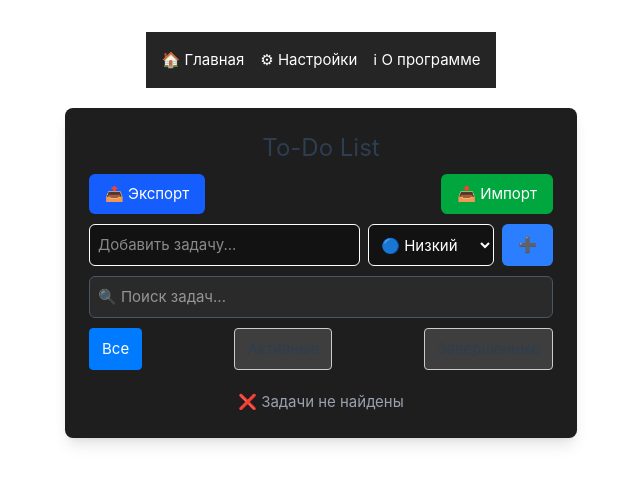
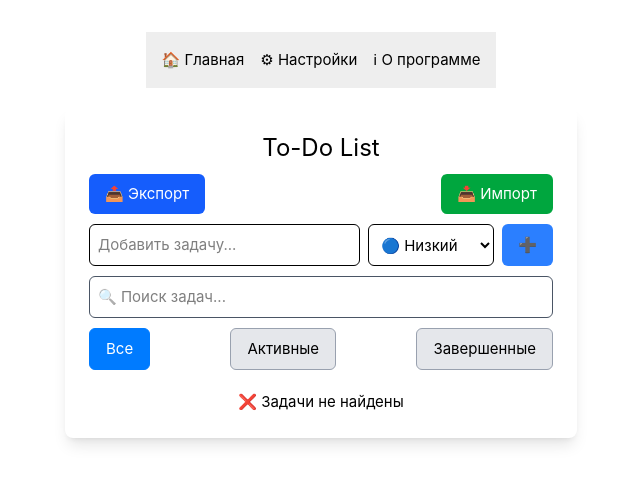
Before and after one commit to sobol4156/super-to-do-list, a Vue app: page / in a window 1280 px wide. Shown: the top 484 px of the page, without its empty margins (319-959 px from the left). Built offline with nearby package versions, Linux system fonts and the light colour scheme; the HTML template or start-up script is replaced by a standard one.

Commit message:
feat: added white and dark theme

```diff
--- a/src/App.vue
+++ b/src/App.vue
@@ -3,10 +3,10 @@ import { RouterView, RouterLink } from 'vue-router'
 </script>
 
 <template>
-  <nav class="flex justify-center gap-4 p-4 bg-[#252525]">
-    <RouterLink to="/" class="text-white hover:underline">🏠 Главная</RouterLink>
-    <RouterLink to="/settings" class="text-white hover:underline">⚙ Настройки</RouterLink>
-    <RouterLink to="/about" class="text-white hover:underline">ℹ О программе</RouterLink>
+  <nav class="flex justify-center gap-4 p-4 bg-[#eee] dark:bg-[#252525] ">
+    <RouterLink to="/" class="text-[#000] hover:underline dark:text-white">🏠 Главная</RouterLink>
+    <RouterLink to="/settings" class="text-[#000] hover:underline dark:text-white">⚙ Настройки</RouterLink>
+    <RouterLink to="/about" class="text-[#000] hover:underline dark:text-white">ℹ О программе</RouterLink>
   </nav>
   <RouterView />
 </template>
--- a/src/assets/base.css
+++ b/src/assets/base.css
@@ -1,54 +1,4 @@
 /* color palette from <https://github.com/vuejs/theme> */
-:root {
-  --vt-c-white: #ffffff;
-  --vt-c-white-soft: #f8f8f8;
-  --vt-c-white-mute: #f2f2f2;
-
-  --vt-c-black: #181818;
-  --vt-c-black-soft: #222222;
-  --vt-c-black-mute: #282828;
-
-  --vt-c-indigo: #2c3e50;
-
-  --vt-c-divider-light-1: rgba(60, 60, 60, 0.29);
-  --vt-c-divider-light-2: rgba(60, 60, 60, 0.12);
-  --vt-c-divider-dark-1: rgba(84, 84, 84, 0.65);
-  --vt-c-divider-dark-2: rgba(84, 84, 84, 0.48);
-
-  --vt-c-text-light-1: var(--vt-c-indigo);
-  --vt-c-text-light-2: rgba(60, 60, 60, 0.66);
-  --vt-c-text-dark-1: var(--vt-c-white);
-  --vt-c-text-dark-2: rgba(235, 235, 235, 0.64);
-}
-
-/* semantic color variables for this project */
-:root {
-  --color-background: var(--vt-c-white);
-  --color-background-soft: var(--vt-c-white-soft);
-  --color-background-mute: var(--vt-c-white-mute);
-
-  --color-border: var(--vt-c-divider-light-2);
-  --color-border-hover: var(--vt-c-divider-light-1);
-
-  --color-heading: var(--vt-c-text-light-1);
-  --color-text: var(--vt-c-text-light-1);
-
-  --section-gap: 160px;
-}
-
-@media (prefers-color-scheme: dark) {
-  :root {
-    --color-background: var(--vt-c-black);
-    --color-background-soft: var(--vt-c-black-soft);
-    --color-background-mute: var(--vt-c-black-mute);
-
-    --color-border: var(--vt-c-divider-dark-2);
-    --color-border-hover: var(--vt-c-divider-dark-1);
-
-    --color-heading: var(--vt-c-text-dark-1);
-    --color-text: var(--vt-c-text-dark-2);
-  }
-}
 
 *,
 *::before,
@@ -60,11 +10,10 @@
 
 body {
   min-height: 100vh;
-  color: var(--color-text);
-  background: var(--color-background);
+  background-color: white;
   transition:
-    color 0.5s,
-    background-color 0.5s;
+    color 0.3s,
+    background-color 0.3s;
   line-height: 1.6;
   font-family:
     Inter,
@@ -84,3 +33,7 @@ body {
   -webkit-font-smoothing: antialiased;
   -moz-osx-font-smoothing: grayscale;
 }
+html.dark body {
+    background-color: #181818;
+
+}
--- a/src/assets/main.css
+++ b/src/assets/main.css
@@ -1,5 +1,6 @@
 @import 'tailwindcss';
 @import './base.css';
+@custom-variant dark (&:where(.dark, .dark *));
 
 #app {
   padding: 2rem;
--- a/src/components/TaskFilters.vue
+++ b/src/components/TaskFilters.vue
@@ -4,33 +4,49 @@ const filter = defineModel<'all' | 'active' | 'completed'>()
 
 <template>
   <div class="filter-buttons flex justify-between mb-4">
-    <button @click="filter = 'all'" :class="{ active: filter === 'all' }">Все</button>
-    <button @click="filter = 'active'" :class="{ active: filter === 'active' }">Активные</button>
-    <button @click="filter = 'completed'" :class="{ active: filter === 'completed' }">
+    <button
+      @click="filter = 'all'"
+      :class="{ active: filter === 'all' }"
+      class="cursor-pointer px-4 py-2 rounded-md border border-gray-400 dark:border-gray-600 bg-gray-200 text-black dark:bg-gray-700 dark:text-white transition"
+    >
+      Все
+    </button>
+    <button
+      @click="filter = 'active'"
+      :class="{ active: filter === 'active' }"
+      class="cursor-pointer px-4 py-2 rounded-md border border-gray-400 dark:border-gray-600 bg-gray-200 text-black dark:bg-gray-700 dark:text-white transition"
+    >
+      Активные
+    </button>
+    <button
+      @click="filter = 'completed'"
+      :class="{ active: filter === 'completed' }"
+      class="cursor-pointer px-4 py-2 rounded-md border border-gray-400 dark:border-gray-600 bg-gray-200 text-black dark:bg-gray-700 dark:text-white transition"
+    >
       Завершенные
     </button>
   </div>
 </template>
 
 <style scoped>
-.filter-buttons button {
-  padding: 8px 12px;
-  border: 1px solid #ccc;
-  background-color: #3f3e3e;
-  border-radius: 4px;
-  cursor: pointer;
-  transition:
-    background-color 0.2s ease,
-    color 0.2s ease;
-}
-
-.filter-buttons button:hover {
-  background-color: #65a0e0;
-}
-
 .filter-buttons button.active {
   background-color: #007bff;
   color: white;
   border-color: #007bff;
 }
+
+.filter-buttons button:hover {
+  background-color: #65a0e0;
+  color: white;
+}
+
+.dark .filter-buttons button.active {
+  background-color: #2563eb;
+  color: white;
+  border-color: #2563eb;
+}
+
+.dark .filter-buttons button:hover {
+  background-color: #1d4ed8;
+}
 </style>
--- a/src/components/TaskInput.vue
+++ b/src/components/TaskInput.vue
@@ -24,11 +24,11 @@ const handleKeyPress = (event: KeyboardEvent) => {
     <input
       v-model="newTask"
       placeholder="Добавить задачу..."
-      class="p-2 border rounded-md flex-1 bg-[#121212] text-white outline-none"
+      class="p-2 border rounded-md flex-1 bg-white text-black dark:bg-[#121212] dark:text-white outline-none"
       @keypress="handleKeyPress"
     />
 
-    <select v-model="priority" class="p-2 border rounded-md bg-[#121212] text-white cursor-pointer">
+    <select v-model="priority" class="p-2 border rounded-md bg-white text-black dark:bg-[#121212] dark:text-white cursor-pointer">
       <option value="low">🔵 Низкий</option>
       <option value="medium">🟡 Средний</option>
       <option value="high">🔴 Высокий</option>
--- a/src/components/TaskItem.vue
+++ b/src/components/TaskItem.vue
@@ -21,7 +21,7 @@ const priorityColor = computed(() => {
 <template>
   <li
     @click="taskStore.toggleTask(task.id)"
-    class="task-item flex items-center justify-between p-2 rounded-md mb-2 cursor-pointer select-none transition-all bg-[#1e1e1e] hover:bg-[#292929]"
+    class="task-item flex items-center justify-between p-2 rounded-md mb-2 cursor-pointer select-none transition-all bg-white text-black dark:text-white hover:bg-[#eee] dark:bg-[#1e1e1e] dark:hover:bg-[#292929]"
     :class="{ 'opacity-50': task.completed }"
   >
     <div class="flex items-center gap-3">
@@ -33,7 +33,7 @@ const priorityColor = computed(() => {
 
     <button
       @click.stop="taskStore.removeTask(task.id)"
-      class="delete-btn cursor-pointer bg-[#454545] text-white px-2 py-1 rounded-md hover:bg-[#463f3f] transition"
+      class="delete-btn cursor-pointer px-2 py-1 rounded-md text-black bg-[#dddbdb] hover:bg-[#c7c5c5] dark:hover:bg-[#463f3f] dark:bg-[#454545] dark:text-white transition"
     >
       ❌
     </button>
--- a/src/views/AboutView.vue
+++ b/src/views/AboutView.vue
@@ -1,5 +1,5 @@
 <template>
-  <div class="max-w-lg mx-auto p-6 bg-[#1e1e1e] shadow-lg rounded-lg text-white text-center">
+  <div class="max-w-lg mx-auto p-6  shadow-lg rounded-lg text-center bg-white text-[#000] dark:bg-[#1e1e1e] dark:text-white">
     <h1 class="text-2xl font-bold">ℹ О программе</h1>
     <p class="mt-2">📌 Простое To-Do приложение на Vue 3.</p>
     <p>🛠 Использует Pinia и Vue Router.</p>
--- a/src/views/HomeView.vue
+++ b/src/views/HomeView.vue
@@ -83,7 +83,7 @@ onMounted(() => {
 </script>
 
 <template>
-  <div class="container max-w-lg mx-auto p-6 bg-[#1e1e1e] shadow-lg rounded-lg flex flex-col gap-[10px]">
+  <div class="container max-w-lg mx-auto p-6 shadow-lg rounded-lg flex flex-col gap-[10px] bg-white text-black dark:bg-[#1e1e1e] dark:text-white">
     <h1 class="text-2xl font-bold text-center">To-Do List</h1>
 
     <div class="flex justify-between mt-4">
@@ -102,7 +102,7 @@ onMounted(() => {
       v-model="searchQuery"
       type="text"
       placeholder="🔍 Поиск задач..."
-      class="p-2 bg-[#2a2a2a] text-white border border-gray-600 rounded-md outline-none focus:ring-2 focus:ring-blue-500 transition"
+      class="p-2 bg-white text-black dark:bg-[#2a2a2a] dark:text-white border border-gray-600 rounded-md outline-none focus:ring-2 focus:ring-blue-500 transition"
     />
 
     <TaskFilters v-model="filter" />
@@ -111,6 +111,6 @@ onMounted(() => {
       <TaskItem v-for="task in paginatedTasks" :key="task.id" :task="task" />
     </ul>
 
-    <p v-if="paginatedTasks.length === 0" class="text-gray-400 text-center mt-4">❌ Задачи не найдены</p>
+    <p v-if="paginatedTasks.length === 0" class="text-black dark:text-gray-400 text-center mt-4">❌ Задачи не найдены</p>
   </div>
 </template>
--- a/src/views/SettingsView.vue
+++ b/src/views/SettingsView.vue
@@ -1,17 +1,33 @@
 <script setup lang="ts">
-import { ref } from 'vue'
+import { ref, watch, onMounted } from 'vue'
 
-const theme = ref<'light' | 'dark'>('dark')
-const language = ref<'ru' | 'en'>('ru')
+const theme = ref<'light' | 'dark'>(
+  localStorage.theme === 'dark' ||
+    (!('theme' in localStorage) && window.matchMedia('(prefers-color-scheme: dark)').matches)
+    ? 'dark'
+    : 'light',
+)
+const language = ref<'ru' | 'en'>((localStorage.getItem('language') as 'ru' | 'en') || 'ru')
+
+const applyTheme = () => {
+  document.documentElement.classList.toggle('dark', theme.value === 'dark')
+  localStorage.setItem('theme', theme.value)
+}
+
+watch(theme, applyTheme)
+
+onMounted(applyTheme)
 </script>
 
 <template>
-  <div class="max-w-lg mx-auto p-6 bg-[#1e1e1e] shadow-lg rounded-lg flex flex-col gap-4">
+  <div
+    class="max-w-lg mx-auto p-6 shadow-lg rounded-lg flex flex-col gap-4 bg-white text-[#000] dark:bg-[#1e1e1e] dark:text-white"
+  >
     <h1 class="text-2xl font-bold text-center">⚙ Настройки</h1>
 
     <label class="flex gap-2 items-center">
       <span>🎨 Тема:</span>
-      <select v-model="theme" class="p-2 bg-gray-800 text-white rounded-md">
+      <select v-model="theme" class="p-2 border rounded-md dark:bg-[#1e1e1e]">
         <option value="dark">🌙 Тёмная</option>
         <option value="light">☀ Светлая</option>
       </select>
@@ -19,11 +35,10 @@ const language = ref<'ru' | 'en'>('ru')
 
     <label class="flex gap-2 items-center">
       <span>🌍 Язык:</span>
-      <select v-model="language" class="p-2 bg-gray-800 text-white rounded-md">
+      <select v-model="language" class="p-2 border rounded-md dark:bg-[#1e1e1e]">
         <option value="ru">🇷🇺 Русский</option>
         <option value="en">🇬🇧 English</option>
       </select>
     </label>
-
   </div>
 </template>
```
